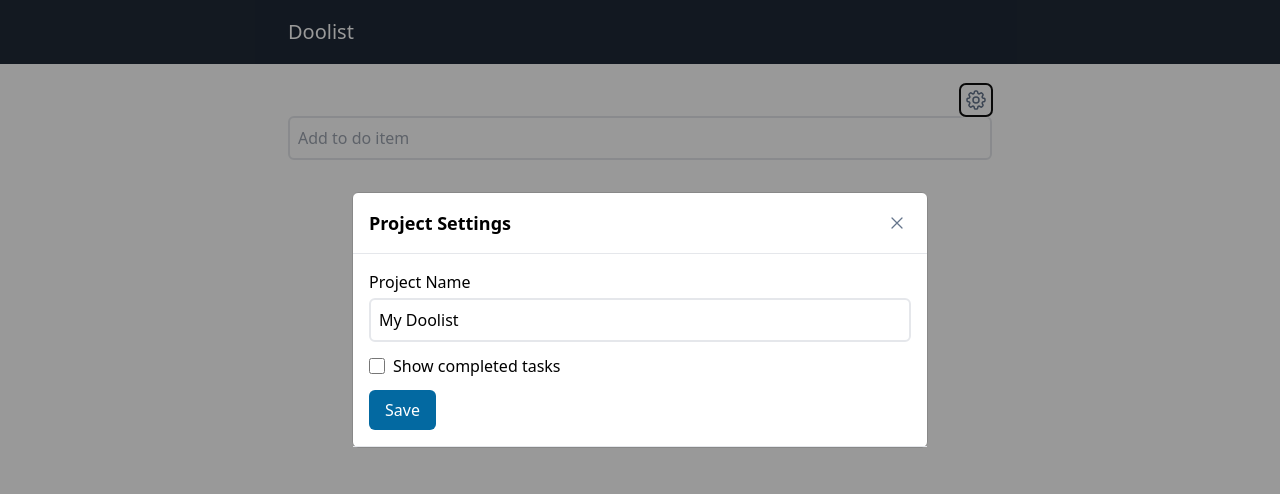
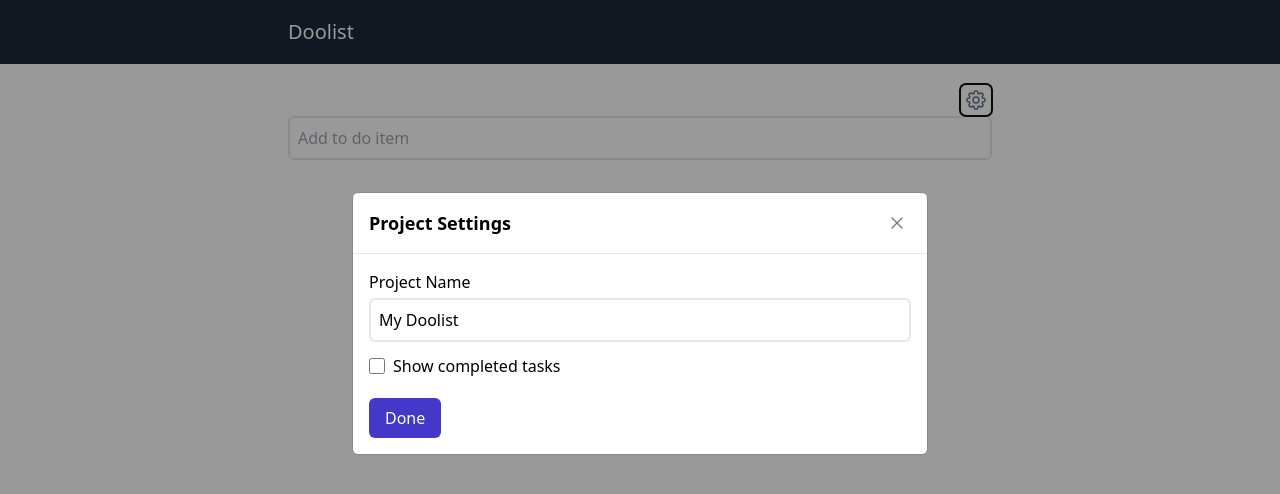
Before and after one commit to edward7486/doolist, a React (Create React App) app: page / in a window 1280 px wide. Both pictures are taken after a click on the icon 976 px from the left and 100 px from the top of the page. Shown: the top 494 px of the page. Built offline with nearby package versions, Linux system fonts and the light colour scheme; the HTML template or start-up script is replaced by a standard one.

Commit message:
Style tweak for edit project modal

```diff
--- a/src/App.js
+++ b/src/App.js
@@ -31,7 +31,6 @@ function App() {
     const fetchTitle = localStorage.getItem('projectTitle');
     const fetchCompletedState = localStorage.getItem('completedState');
     setProjectSettings({projectTitle: fetchTitle, showCompletedList: JSON.parse(fetchCompletedState)});
-    console.log(fetchCompletedState);
 
     // Fetch completed items list
     const fetchCompleted = localStorage.getItem('completedItems');
--- a/src/EditProject.js
+++ b/src/EditProject.js
@@ -54,11 +54,8 @@ const EditProject = ({ title, projectSettings, setProjectSettings }) => {
               checked={projectSettings.showCompletedList ? 'checked' : ''}
             />
             <label htmlFor='completedCheckbox' className='align-middle'>Show completed tasks</label>
-            <button className='bg-sky-700 text-white px-4 py-2 rounded-md block' type="submit">Save</button>
+            <button className='bg-indigo-700 text-white px-4 py-2 rounded-md block mt-2' type="submit">Done</button>
           </form>
-        </div>
-        <div className="modal-footer">
-
         </div>
       </div>
 
```
